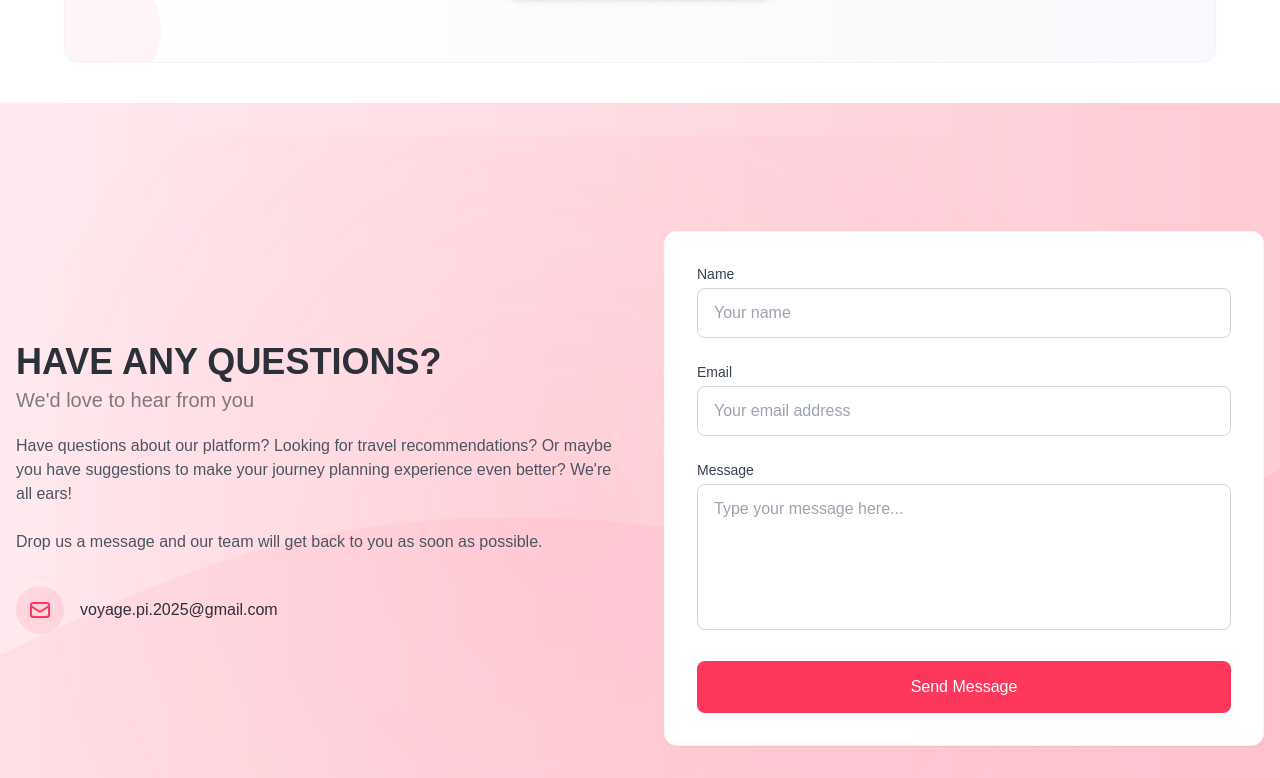
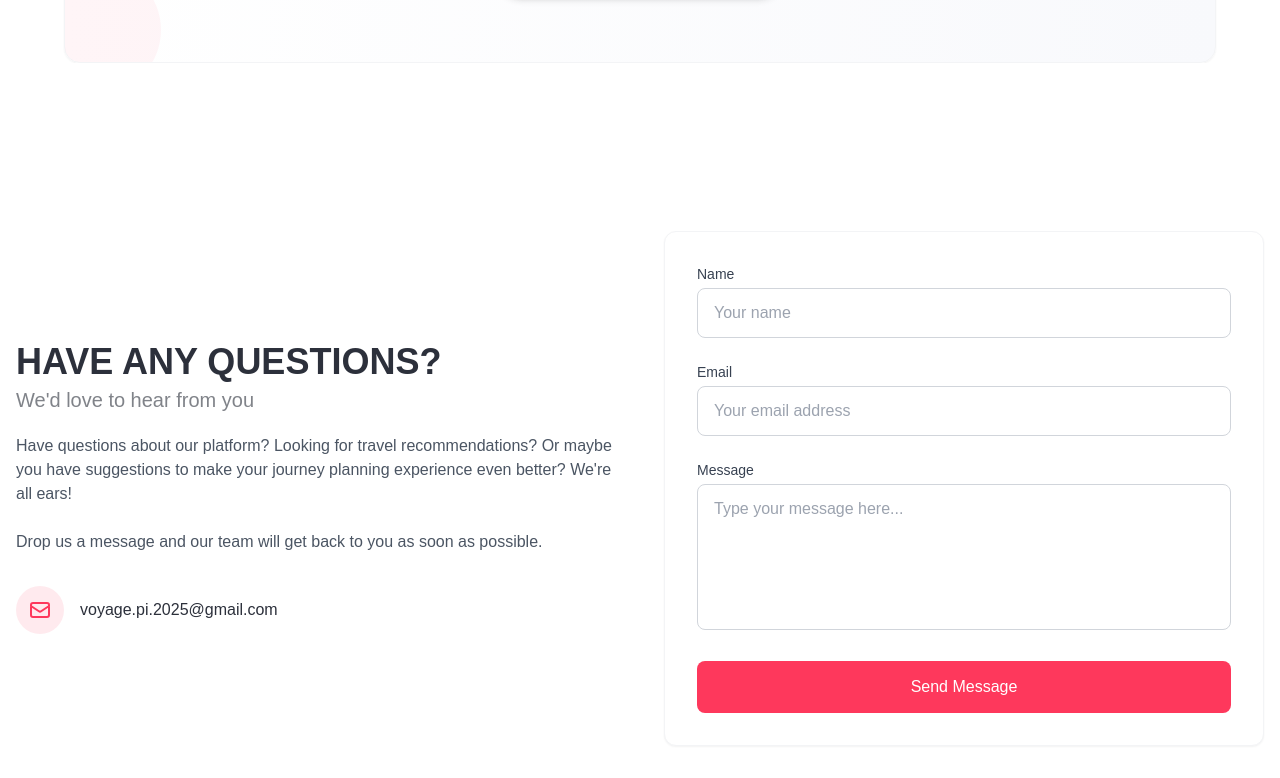
Before and after one commit to voyage-pi/landing-page, a React (Vite) app: page / in a window 1280 px wide. Shown: the part 3902-4680 px from the top of the page. Built offline with nearby package versions, Linux system fonts and the light colour scheme.

Commit message:
invert forms colors

```diff
--- a/src/app/page.tsx
+++ b/src/app/page.tsx
@@ -406,28 +406,12 @@ export default function Home() {
       </section>
 
       {/* Abstract Floating Elements Section */}
-      <section className="py-32 bg-gradient-to-r from-[#ffeaef] to-[#ffcbd5] relative overflow-hidden">
-        {/* Wave Background Elements */}
-        <div className="absolute inset-0 z-0 opacity-30">
-          <div className="wave wave6"></div>
-          <svg
-            xmlns="http://www.w3.org/2000/svg"
-            viewBox="0 0 1440 320"
-            className="absolute top-0 left-0 w-full h-full"
-            preserveAspectRatio="none"
-          >
-            <path
-              className="wave-path"
-              fill="rgba(254, 56, 92, 0.2)"
-              d="M0,96L48,112C96,128,192,160,288,160C384,160,480,128,576,122.7C672,117,768,139,864,149.3C960,160,1056,160,1152,138.7C1248,117,1344,75,1392,53.3L1440,32L1440,320L1392,320C1344,320,1248,320,1152,320C1056,320,960,320,864,320C768,320,672,320,576,320C480,320,384,320,288,320C192,320,96,320,48,320L0,320Z"
-            ></path>
-          </svg>
-        </div>
-
+      <section className="py-32 bg-white relative overflow-hidden">
+        {/* Remove wave background elements */}
         <div className="container mx-auto px-4 relative z-10">
           <div className="grid grid-cols-1 md:grid-cols-2 gap-12 items-center">
             {/* Left column: Text content */}
-            <div>
+            <div className="rounded-xl bg-white ">
               <h1 className="text-4xl font-extrabold mb-1 text-[#2c303b]">HAVE ANY QUESTIONS? </h1>
 
               <h3 className="text-xl mb-5 text-[#2c303b]/60">We'd love to hear from you</h3>
```
